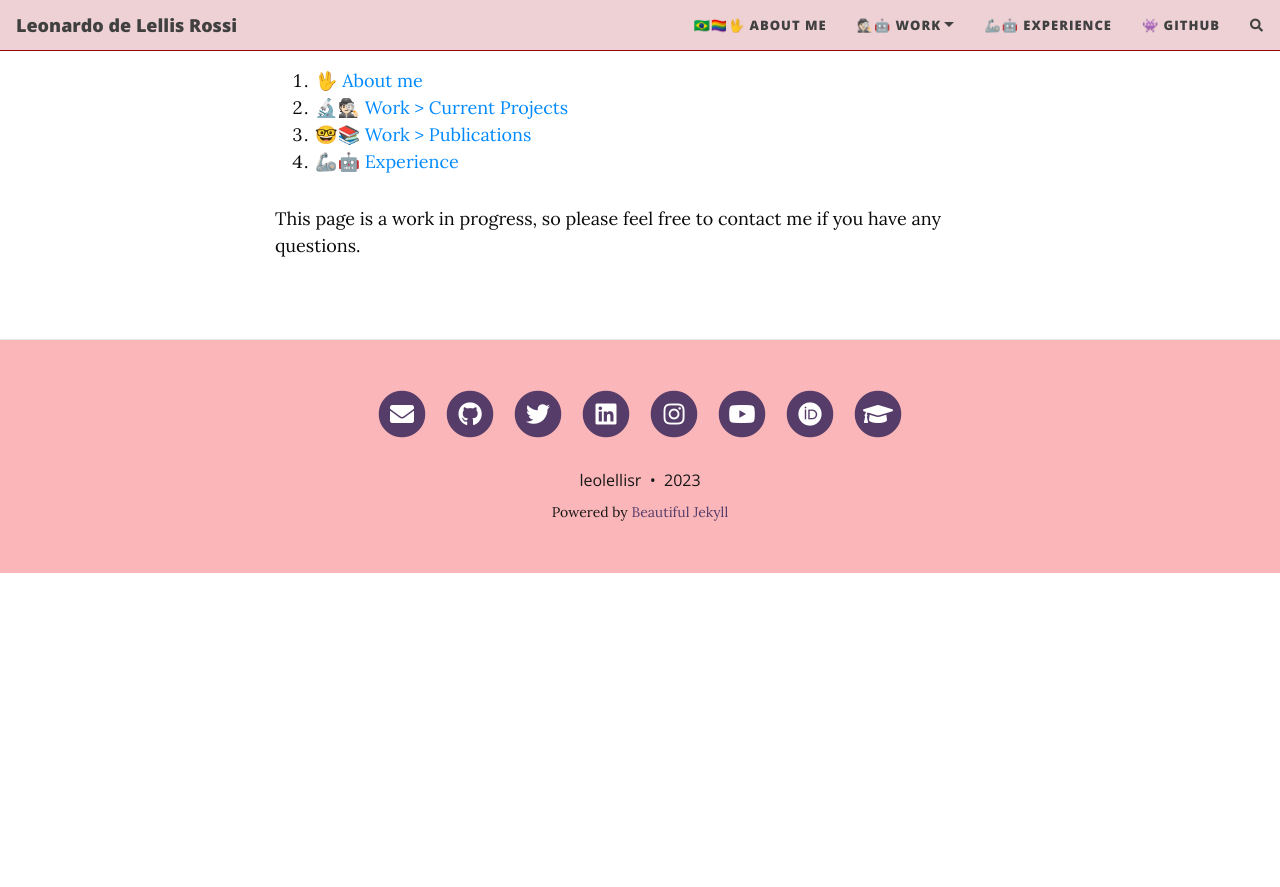
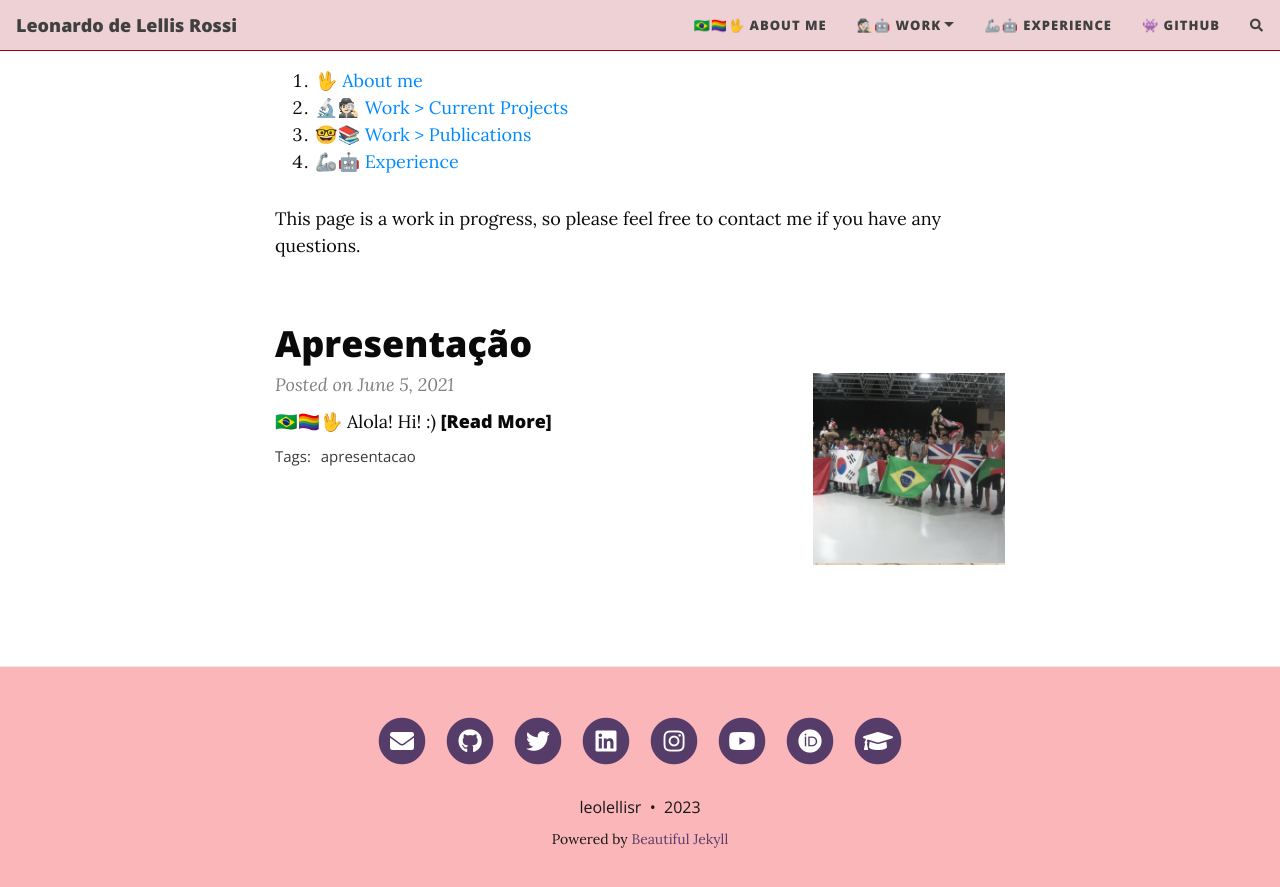
Before and after one commit to leolellisr/leolellisr.github.io, a Jekyll site: the page built from index.html, in a window 1280 px wide and 900 px high, scrolled down 799 px. Shown: the top 887 px of the window. Built offline with Jekyll 4.4.1, drawn with Linux system fonts in a browser that asks for light colours; nearby versions of some CDN libraries; the list of posts is cut into pages by our own code; comment, search, counter and statistics services are not loaded; before the commit the page ends 1372 px from its top, so only the background shows below that.

```diff
--- a/_layouts/home.html
+++ b/_layouts/home.html
@@ -3,3 +3,120 @@
 ---
 
 {{ content }}
+
+{% assign posts = paginator.posts | default: site.posts %}
+
+<!-- role="list" needed so that `list-style: none` in Safari doesn't remove the list semantics -->
+<ul class="posts-list list-unstyled" role="list">
+  {% for post in posts %}
+  <li class="post-preview">
+    <article>
+
+      {%- capture thumbnail -%}
+        {% if post.thumbnail-img %}
+          {{ post.thumbnail-img }}
+        {% elsif post.cover-img %}
+          {% if post.cover-img.first %}
+            {{ post.cover-img[0].first.first }}
+          {% else %}
+            {{ post.cover-img }}
+          {% endif %}
+        {% else %}
+        {% endif %}
+      {% endcapture %}
+      {% assign thumbnail=thumbnail | strip %}
+
+      {% if site.feed_show_excerpt == false %}
+      {% if thumbnail != "" %}
+      <div class="post-image post-image-normal">
+        <a href="{{ post.url | absolute_url }}" aria-label="Thumbnail">
+          <img src="{{ thumbnail | absolute_url }}" alt="Post thumbnail">
+        </a>
+      </div>
+      {% endif %}
+      {% endif %}
+
+      <a href="{{ post.url | absolute_url }}">
+        <h2 class="post-title">{{ post.title | strip_html }}</h2>
+
+        {% if post.subtitle %}
+          <h3 class="post-subtitle">
+          {{ post.subtitle | strip_html }}
+          </h3>
+        {% endif %}
+      </a>
+
+      {% if post.author %}
+        <span>By <strong>{{ post.author | strip_html }}</strong></span>
+      {% endif %}
+      <p class="post-meta">
+        {% assign date_format = site.date_format | default: "%B %-d, %Y" %}
+        Posted on {{ post.date | date: date_format }}
+      </p>
+
+      {% if thumbnail != "" %}
+      <div class="post-image post-image-small">
+        <a href="{{ post.url | absolute_url }}" aria-label="Thumbnail">
+          <img src="{{ thumbnail | absolute_url }}" alt="Post thumbnail">
+        </a>
+      </div>
+      {% endif %}
+
+      {% unless site.feed_show_excerpt == false %}
+      {% if thumbnail != "" %}
+      <div class="post-image post-image-short">
+        <a href="{{ post.url | absolute_url }}" aria-label="Thumbnail">
+          <img src="{{ thumbnail | absolute_url }}" alt="Post thumbnail">
+        </a>
+      </div>
+      {% endif %}
+
+      <div class="post-entry">
+        {% assign excerpt_length = site.excerpt_length | default: 50 %}
+        {{ post.excerpt | strip_html | truncatewords: excerpt_length }}
+        {% assign excerpt_word_count = post.excerpt | number_of_words %}
+        {% if post.content != post.excerpt or excerpt_word_count > excerpt_length %}
+          <a href="{{ post.url | absolute_url }}" class="post-read-more">[Read&nbsp;More]</a>
+        {% endif %}
+      </div>
+      {% endunless %}
+
+      {% if site.feed_show_tags != false and post.tags.size > 0 %}
+      <div class="blog-tags">
+        <span>Tags:</span>
+        <!-- role="list" needed so that `list-style: none` in Safari doesn't remove the list semantics -->
+        <ul class="d-inline list-inline" role="list">
+          {% for tag in post.tags %}
+          <li class="list-inline-item">
+            <a href="{{ '/tags' | absolute_url }}#{{- tag -}}">{{- tag -}}</a>
+          </li>
+          {% endfor %}
+        </ul>
+      </div>
+      {% endif %}
+
+    </article>
+  </li>
+  {% endfor %}
+</ul>
+
+{% if paginator.total_pages > 1 %}
+<ul class="pagination main-pager">
+  {% if paginator.previous_page %}
+  <li class="page-item previous">
+    <a class="page-link" href="{{ paginator.previous_page_path | absolute_url }}">
+	  <i class="fas fa-arrow-left" alt="Newer Posts"></i>
+	  <span class="d-none d-sm-inline-block">Newer Posts</span>
+	</a>
+  </li>
+  {% endif %}
+  {% if paginator.next_page %}
+  <li class="page-item next">
+    <a class="page-link" href="{{ paginator.next_page_path | absolute_url }}">
+      <i class="fas fa-arrow-right" alt="Older Posts"></i>
+	  <span class="d-none d-sm-inline-block">Older Posts</span>
+	</a>
+  </li>
+  {% endif %}
+</ul>
+{% endif %}
```
